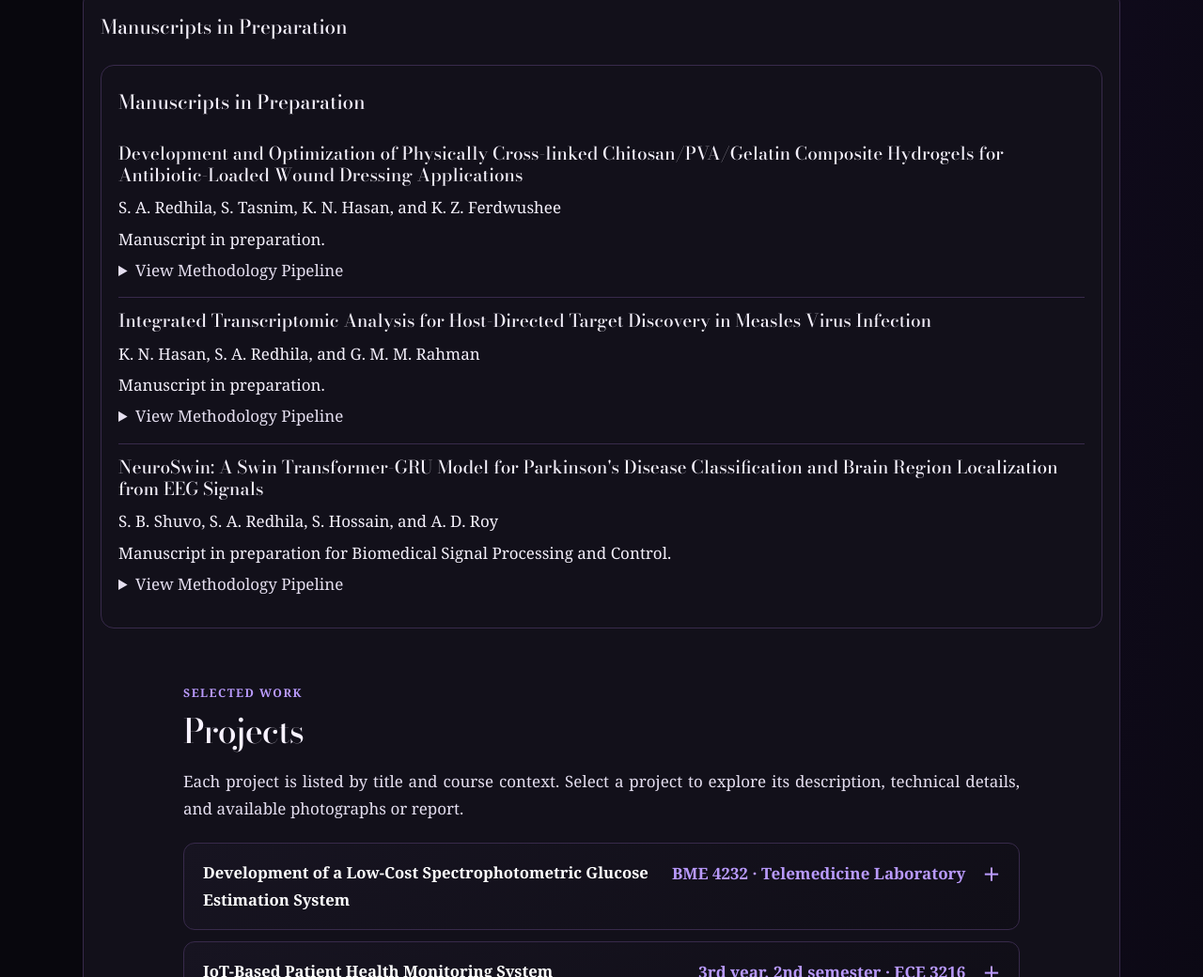
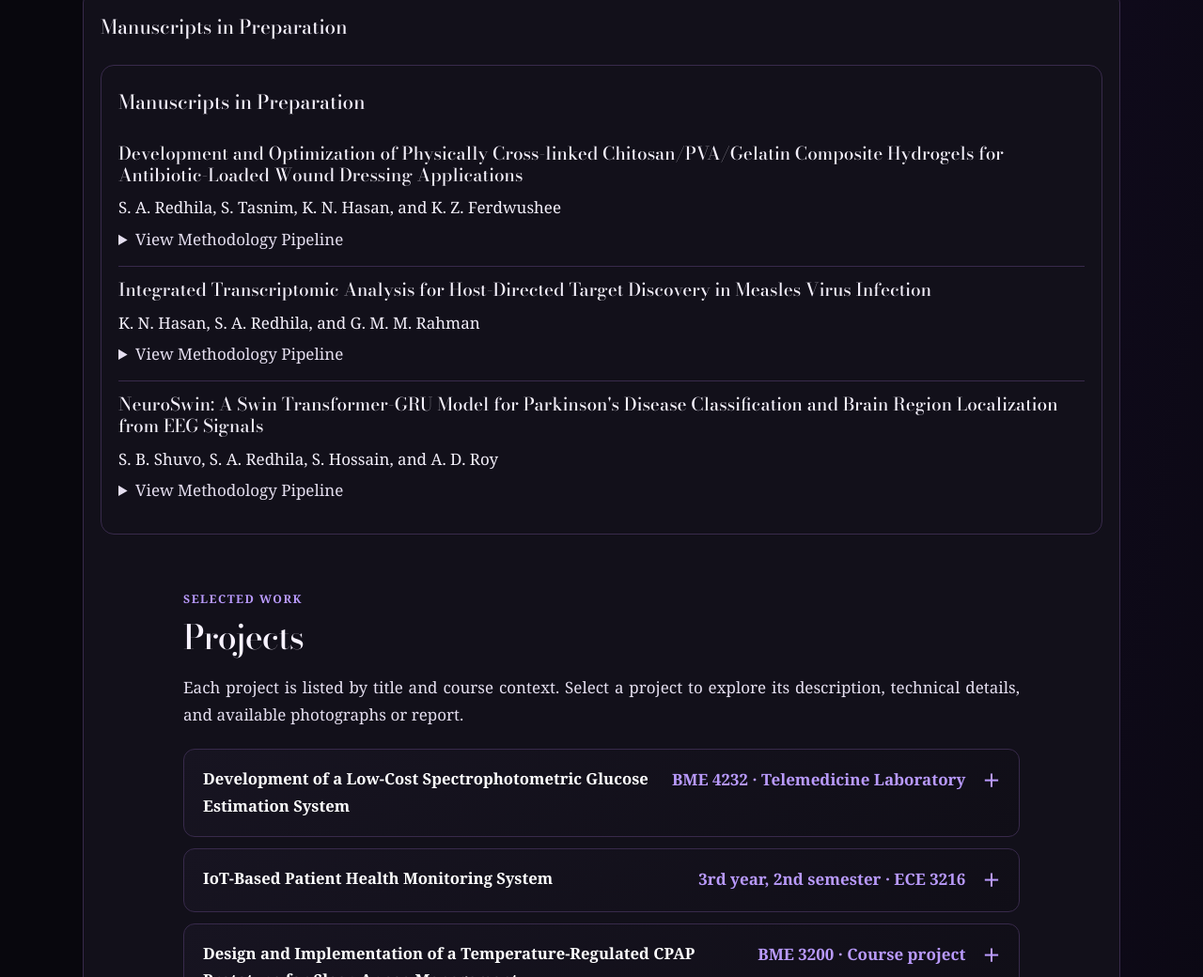
Before and after one commit to Redhila/redhila-portfolio, a plain HTML site: page index.html in a window 1280 px wide. Shown: the part 4826-5866 px from the top of the page at 94% size. Drawn offline with nearby package versions, Linux system fonts and the light colour scheme.

Commit message:
Update index.html

```diff
--- a/index.html
+++ b/index.html
@@ -844,7 +844,6 @@ body, p, li, .training-copy, .certificate-copy { font-size: 1.04rem; line-height
   <article class="manuscript-entry">
     <h4>Development and Optimization of Physically Cross-linked Chitosan/PVA/Gelatin Composite Hydrogels for Antibiotic-Loaded Wound Dressing Applications</h4>
     <p class="manuscript-authors">S. A. Redhila, S. Tasnim, K. N. Hasan, and K. Z. Ferdwushee</p>
-    <p class="manuscript-status">Manuscript in preparation.</p>
 
     <details class="pipeline-details">
       <summary>View Methodology Pipeline</summary>
@@ -860,7 +859,6 @@ body, p, li, .training-copy, .certificate-copy { font-size: 1.04rem; line-height
   <article class="manuscript-entry">
     <h4>Integrated Transcriptomic Analysis for Host-Directed Target Discovery in Measles Virus Infection</h4>
     <p class="manuscript-authors">K. N. Hasan, S. A. Redhila, and G. M. M. Rahman</p>
-    <p class="manuscript-status">Manuscript in preparation.</p>
 
     <details class="pipeline-details">
       <summary>View Methodology Pipeline</summary>
@@ -876,7 +874,6 @@ body, p, li, .training-copy, .certificate-copy { font-size: 1.04rem; line-height
   <article class="manuscript-entry">
     <h4>NeuroSwin: A Swin Transformer-GRU Model for Parkinson's Disease Classification and Brain Region Localization from EEG Signals</h4>
     <p class="manuscript-authors">S. B. Shuvo, S. A. Redhila, S. Hossain, and A. D. Roy</p>
-    <p class="manuscript-status">Manuscript in preparation for Biomedical Signal Processing and Control.</p>
 
     <details class="pipeline-details">
       <summary>View Methodology Pipeline</summary>
```
